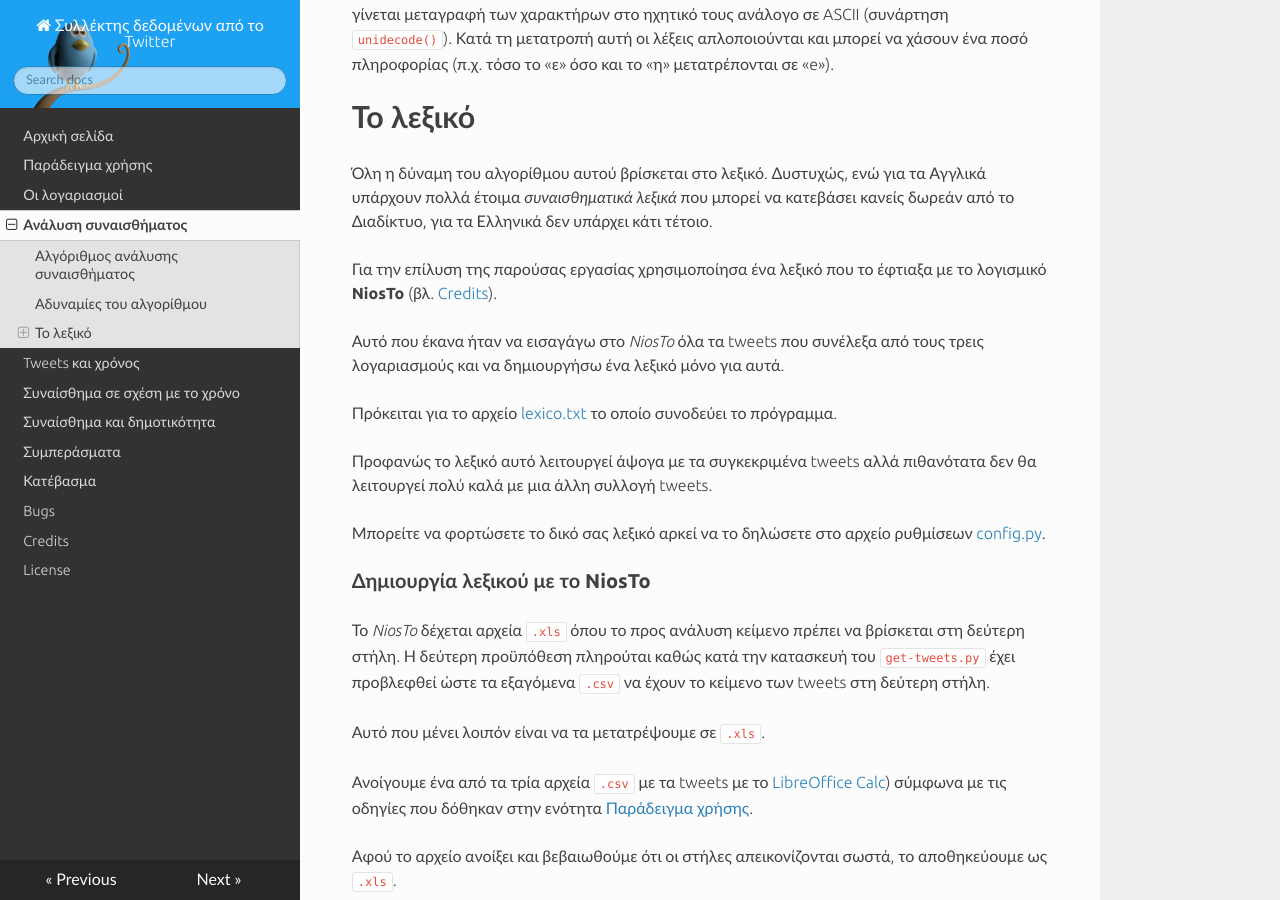
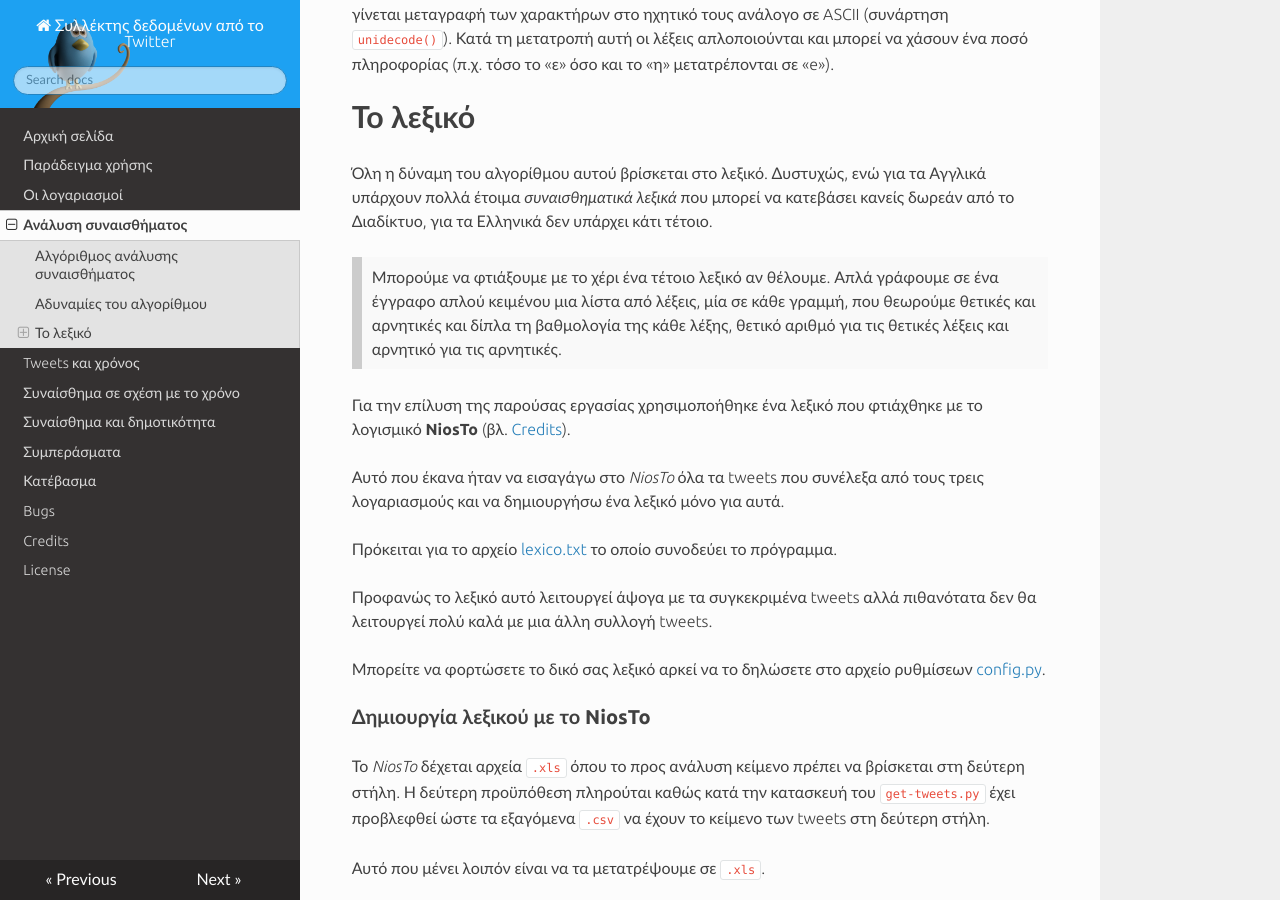
Before and after one commit to Protonotarios/get-tweets, an MkDocs documentation site: the page built from docs/Παράδειγμα/Ανάλυση-συναισθήματος.md, in a window 1280 px wide and 900 px high, scrolled down 1740 px. Built offline with MkDocs 1.6.1, drawn with Linux system fonts in a browser that asks for light colours; nearby versions of some CDN libraries; old or Windows-style settings are respelled for this version of MkDocs.

Commit message:
προσθήκη

```diff
--- a/docs/Παράδειγμα/Ανάλυση-συναισθήματος.md
+++ b/docs/Παράδειγμα/Ανάλυση-συναισθήματος.md
@@ -92,7 +92,12 @@ sentiment = sum(lexico.get(word, 0) for word in words)
 Αγγλικά υπάρχουν πολλά έτοιμα *συναισθηματικά λεξικά* που μπορεί να κατεβάσει
 κανείς δωρεάν από το Διαδίκτυο, για τα Ελληνικά δεν υπάρχει κάτι τέτοιο.
 
-Για την επίλυση της παρούσας εργασίας χρησιμοποίησα ένα λεξικό που το έφτιαξα
+> Μπορούμε να φτιάξουμε με το χέρι ένα τέτοιο λεξικό αν θέλουμε. Απλά γράφουμε
+σε ένα έγγραφο απλού κειμένου μια λίστα από λέξεις, μία σε κάθε γραμμή,
+ που θεωρούμε θετικές και αρνητικές και δίπλα τη βαθμολογία της κάθε λέξης,
+θετικό αριθμό για τις θετικές λέξεις και αρνητικό για τις αρνητικές.
+
+Για την επίλυση της παρούσας εργασίας χρησιμοποήθηκε ένα λεξικό που φτιάχθηκε
 με το λογισμικό **NiosTo** (βλ. [Credits](../credits.md)).
 
 Αυτό που έκανα ήταν να εισαγάγω στο *NiosTo* όλα τα tweets που συνέλεξα από τους
```
